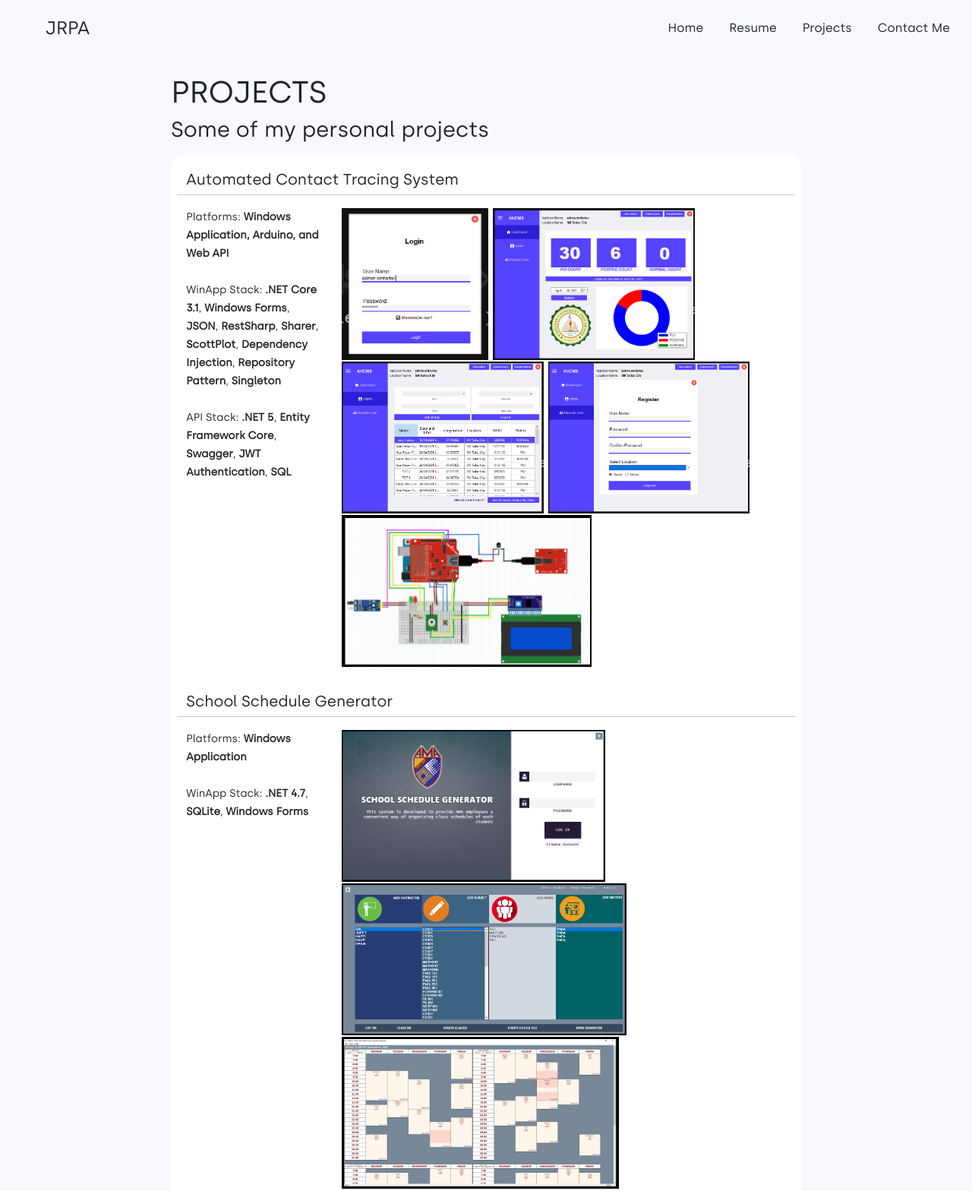
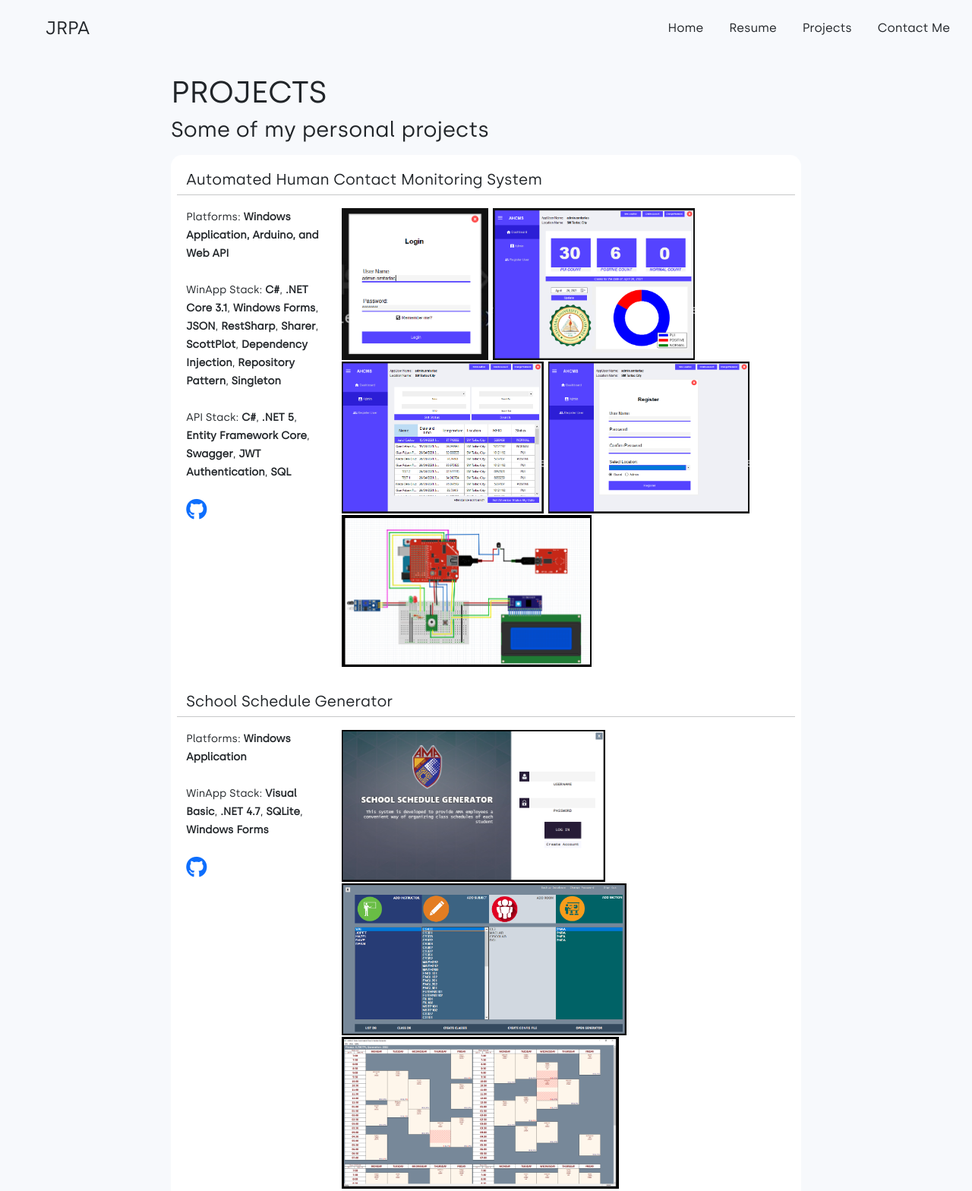
Before and after one commit to ravarador/RavniArador.Portfolio.Minimalist, a plain HTML site: page projects.html in a window 1280 px wide. Shown: the top 1568 px of the page at 76% size. Drawn offline with nearby package versions, Linux system fonts and the light colour scheme; a web font is replaced by a local one.

Commit message:
NEW : Added github link to project repo

```diff
--- a/projects.html
+++ b/projects.html
@@ -51,7 +51,7 @@
 
                     <section class="projectList">
                         <div class="project row mb-3">
-                            <h5>Automated Contact Tracing System</h5>
+                            <h5>Automated Human Contact Monitoring System</h5>
                             <hr>
                             <div class="leftColumn col-xl-3 mb-3">
                                 <small>
@@ -59,15 +59,21 @@
 
                                     <br><br>
 
-                                    WinApp Stack: <b>.NET Core 3.1</b>, <b>Windows Forms</b>, <b>JSON</b>, <b>RestSharp</b>,
+                                    WinApp Stack: <b>C#</b>, <b>.NET Core 3.1</b>, <b>Windows Forms</b>, <b>JSON</b>,
+                                    <b>RestSharp</b>,
                                     <b>Sharer</b>,
                                     <b>ScottPlot</b>, <b>Dependency Injection</b>, <b>Repository Pattern</b>,
                                     <b>Singleton</b>
 
                                     <br><br>
 
-                                    API Stack: <b>.NET 5</b>, <b>Entity Framework Core</b>, <b>Swagger</b>, <b>JWT
+                                    API Stack: <b>C#</b>, <b>.NET 5</b>, <b>Entity Framework Core</b>, <b>Swagger</b>,
+                                    <b>JWT
                                         Authentication</b>, <b>SQL</b>
+
+                                    <br><br>
+
+                                    <a href="https://github.com/ravarador/Ahcms" target="_blank"><i class="fab fa-github fa-2x"></i></a>
                                 </small>
                             </div>
                             <div class="rightColumn col mb-3">
@@ -87,7 +93,12 @@
 
                                     <br><br>
 
-                                    WinApp Stack: <b>.NET 4.7</b>, <b>SQLite</b>, <b>Windows Forms</b>
+                                    WinApp Stack: <b>Visual Basic</b>, <b>.NET 4.7</b>, <b>SQLite</b>, <b>Windows
+                                        Forms</b>
+
+                                    <br><br>
+
+                                    <a href="https://github.com/ravarador/School-Schedule-Generator" target="_blank"><i class="fab fa-github fa-2x"></i></a>
 
                                 </small>
                             </div>
@@ -106,7 +117,7 @@
 
                                     <br><br>
 
-                                    WinApp Stack: <b>.NET 4.5.2</b>, <b>OpenCV</b>, <b>EmguCV</b>
+                                    WinApp Stack: <b>C#</b>, <b>.NET 4.5.2</b>, <b>OpenCV</b>, <b>EmguCV</b>
 
                                 </small>
                             </div>
```
